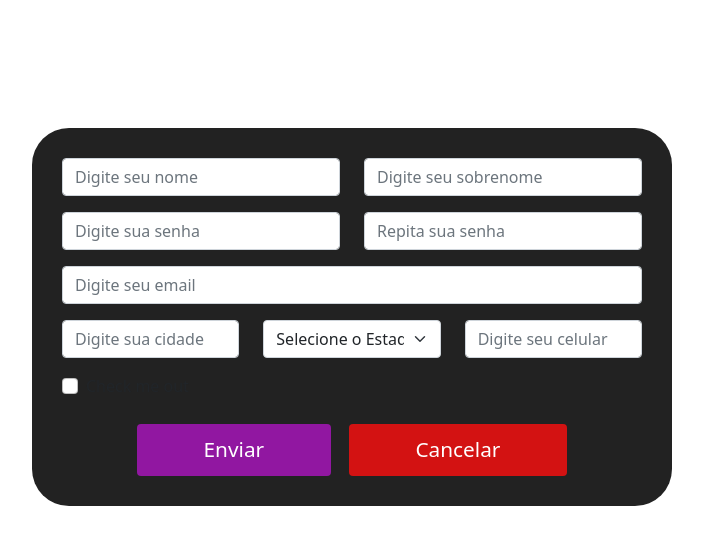
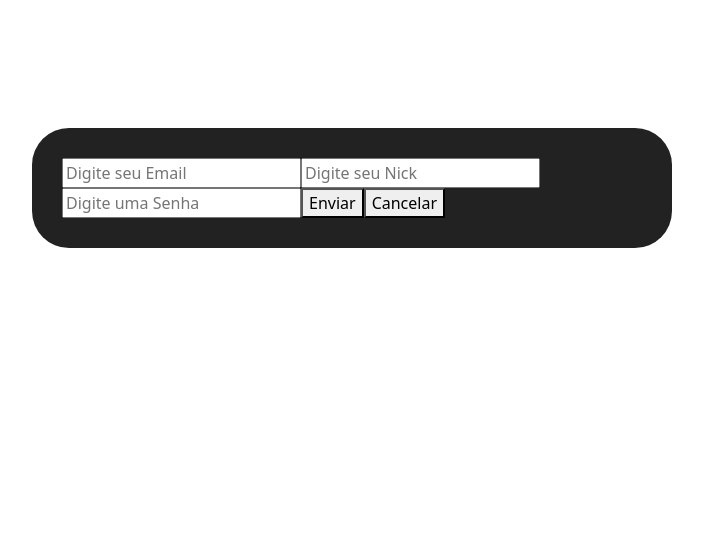
Before and after one commit to GuiReis1303/Projeto-Integrador-Geral, a React (Create React App) app: page /Cadastro in a window 1280 px wide. Shown: the top 544 px of the page, without its empty margins (288-991 px from the left). Built offline with nearby package versions, Linux system fonts and the light colour scheme.

Commit message:
03-06
- Edição do Cadastro.js

```diff
--- a/src/Paginas/Cadastro.js
+++ b/src/Paginas/Cadastro.js
@@ -9,94 +9,17 @@ const Cadastro = () => {
     return (
         <div className="cadastro">
             <div className="caixaLogin">
+                <form>
+                    <input placeholder="Digite seu Email"></input>
+                    <input placeholder="Digite seu Nick"></input>
+                    <input placeholder="Digite uma Senha"></input>
 
-                <Form>
-                <Row className="mb-3 ">
+                    <button type="submit" className="">Enviar</button>
 
-                <Form.Group as={Col} controlId="formGridEmail">
-                    <Form.Control type="nome" placeholder="Digite seu nome" />
-                </Form.Group>
-
-                <Form.Group as={Col} controlId="formGridPassword">
-                    <Form.Control type="sobrenome" placeholder="Digite seu sobrenome" />
-                </Form.Group>
-                </Row>
-
-                <Row className="mb-3">
-
-                <Form.Group as={Col} controlId="formGridEmail">
-                    <Form.Control type="password" placeholder="Digite sua senha" />
-                </Form.Group>
-
-                <Form.Group as={Col} controlId="formGridPassword">
-                    <Form.Control type="password" placeholder="Repita sua senha" />
-                </Form.Group>
-                </Row>
-
-                <Form.Group className="mb-3" controlId="formGridAddress1">
-                <Form.Control type="email" placeholder="Digite seu email" />
-                </Form.Group>
-
-                <Row className="mb-3">
-                <Form.Group as={Col} controlId="formGridCity">
-                    <Form.Control type="cidade" placeholder="Digite sua cidade" />
-                </Form.Group>
-
-                <Form.Group as={Col} controlId="formGridState">
-                    <Form.Select >
-                        <option value="None">Selecione o Estado</option>
-                        <option value="AC">Acre</option>
-                        <option value="AL">Alagoas</option>
-                        <option value="AP">Amapá</option>
-                        <option value="AM">Amazonas</option>
-                        <option value="BA">Bahia</option>
-                        <option value="CE">Ceará</option>
-                        <option value="DF">Distrito Federal</option>
-                        <option value="ES">Espírito Santo</option>
-                        <option value="GO">Goiás</option>
-                        <option value="MA">Maranhão</option>
-                        <option value="MT">Mato Grosso</option>
-                        <option value="MS">Mato Grosso do Sul</option>
-                        <option value="MG">Minas Gerais</option>
-                        <option value="PA">Pará</option>
-                        <option value="PB">Paraíba</option>
-                        <option value="PR">Paraná</option>
-                        <option value="PE">Pernambuco</option>
-                        <option value="PI">Piauí</option>
-                        <option value="RJ">Rio de Janeiro</option>
-                        <option value="RN">Rio Grande do Norte</option>
-                        <option value="RS">Rio Grande do Sul</option>
-                        <option value="RO">Rondônia</option>
-                        <option value="RR">Roraima</option>
-                        <option value="SC">Santa Catarina</option>
-                        <option value="SP">São Paulo</option>
-                        <option value="SE">Sergipe</option>
-                        <option value="TO">Tocantins</option>
-                        <option value="EX">Estrangeiro</option>
-                    </Form.Select>
-                </Form.Group>
-
-                <Form.Group as={Col} controlId="formGridZip">
-                    <Form.Control type="celular" placeholder="Digite seu celular"/>
-                </Form.Group>
-                </Row>
-
-                <Form.Group className="mb-3" id="formGridCheckbox">
-                <Form.Check type="checkbox" label="Check me out" />
-                </Form.Group>
-                <div className="testes">
-                    <Button variant="primary" type="submit" className="botaoEnvia">
-                        Enviar
-                    </Button>
                     <Link to={"/"}>
-                        <Button className="botaoCancela">
-                            Cancelar
-                        </Button>
+                        <button type="cancel" className="">Cancelar</button>
                     </Link>
-
-                </div>
-
-                </Form>
+                </form>
             </div>
         </div>
      );
--- a/src/Paginas/Home.css
+++ b/src/Paginas/Home.css
@@ -1,4 +1,3 @@
 .carousel-inner > .carousel-item > img {
-    width: 50%;
-    height: 33.7em;
+
 }
```
